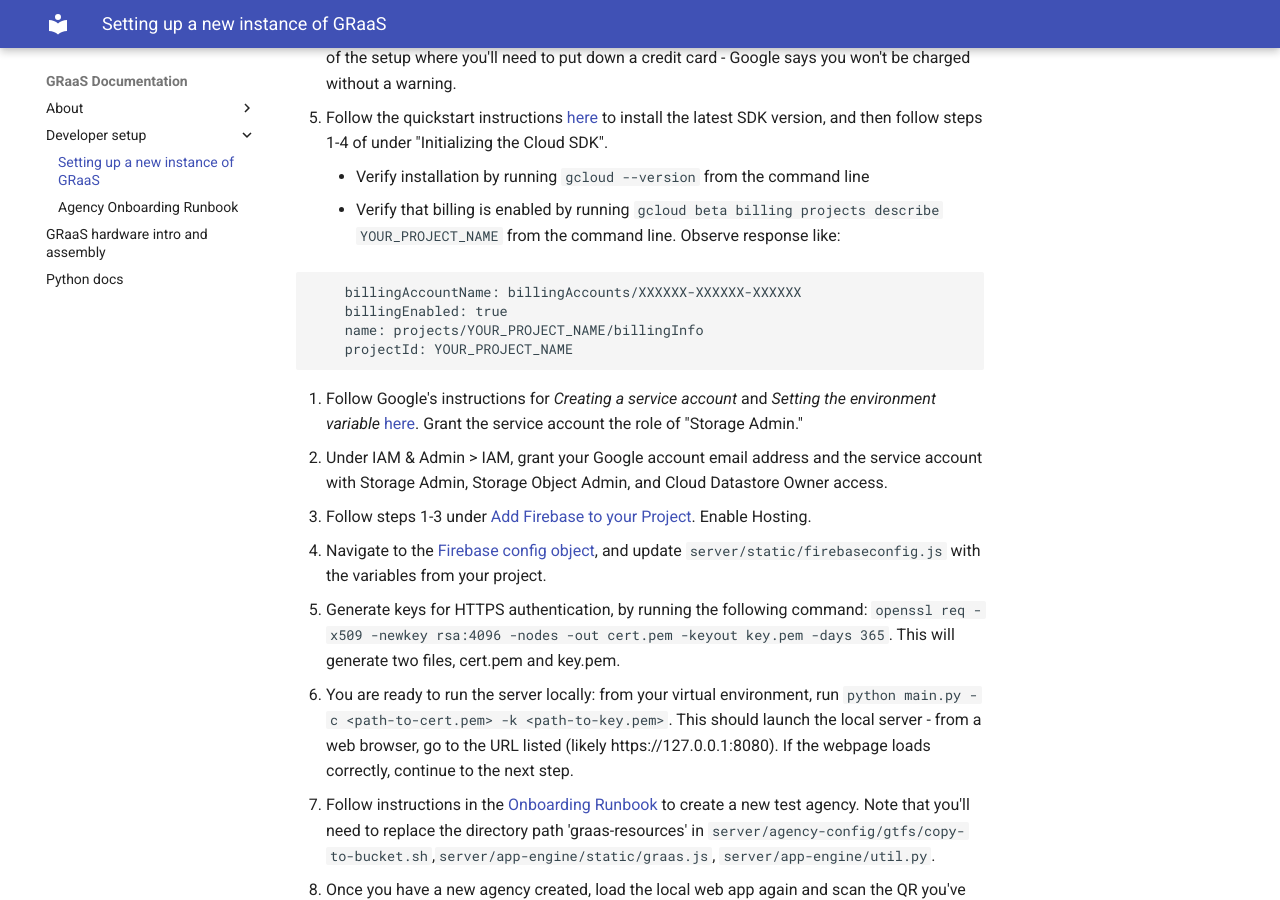
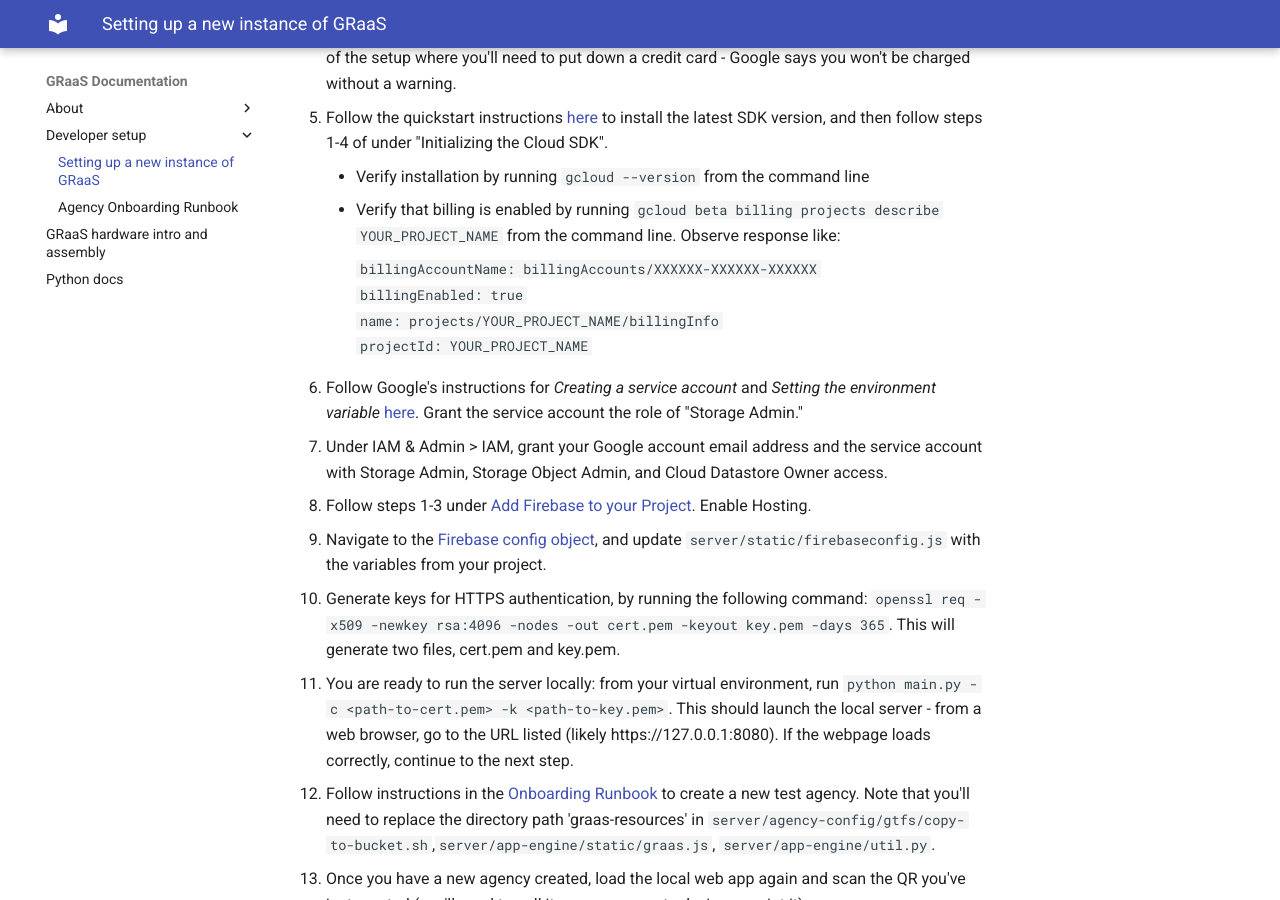
Before and after one commit to cal-itp/graas, an MkDocs documentation site: the page built from docs/new-instance-setup.md, in a window 1280 px wide and 900 px high, scrolled down 619 px. Built offline with MkDocs 1.6.1 and Material for MkDocs 9.7.7, drawn with Linux system fonts in a browser that asks for light colours.

Commit message:
fight mkdocs rendering

````diff
--- a/docs/new-instance-setup.md
+++ b/docs/new-instance-setup.md
@@ -20,12 +20,12 @@
     - Verify installation by running `gcloud --version` from the command line
     - Verify that billing is enabled by running `gcloud beta billing projects describe YOUR_PROJECT_NAME` from the command line. Observe response like:
 
-```
-    billingAccountName: billingAccounts/XXXXXX-XXXXXX-XXXXXX
-    billingEnabled: true
-    name: projects/YOUR_PROJECT_NAME/billingInfo
-    projectId: YOUR_PROJECT_NAME
-```
+        <code>
+        billingAccountName: billingAccounts/XXXXXX-XXXXXX-XXXXXX<br/>
+        billingEnabled: true<br/>
+        name: projects/YOUR_PROJECT_NAME/billingInfo<br/>
+        projectId: YOUR_PROJECT_NAME
+        </code>
 
 1. Follow Google's instructions for *Creating a service account* and *Setting the environment variable* [here](http://cloud.google.com/docs/authentication/getting-started). Grant the service account the role of "Storage Admin."
 1. Under IAM & Admin > IAM, grant your Google account email address and the service account with Storage Admin, Storage Object Admin, and Cloud Datastore Owner access.
````
